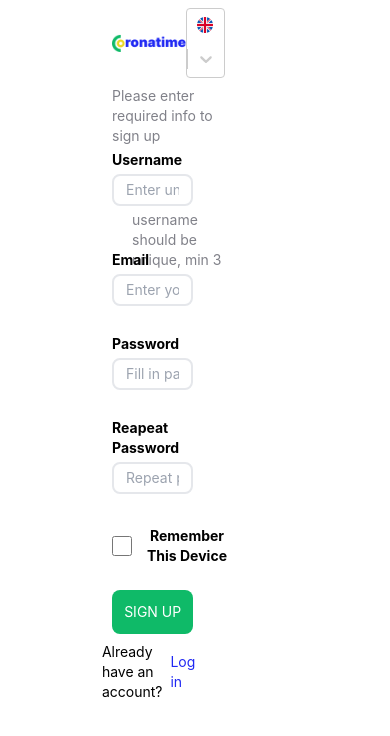
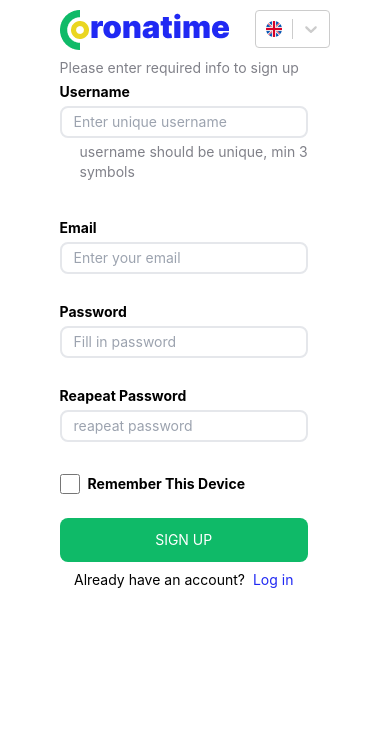
Before and after one commit to nikanoza/coronatime-nikanoza, a React (Create React App) app: page /registration in a window 390 px wide. Shown: the top 736 px of the page. Built offline with nearby package versions, Linux system fonts and the light colour scheme.

Commit message:
style: add registration page responsive

```diff
--- a/src/pages/Registration/Registration.tsx
+++ b/src/pages/Registration/Registration.tsx
@@ -67,10 +67,12 @@ const Registration = () => {
     sentRequest();
   };
   return (
-    <div className="w-full h-full flex">
-      <div className="w-3/5 h-full pt-2">
-        <div className="ml-28 flex flex-col text-sm">
-          <div className="flex items-center justify-between pr-12">
+    <div className="w-full h-full flex items-center justify-center">
+      <div className="h-full w-5/6 lg:w-3/5 pt-2 flex items-start justify-center">
+        <div
+          className="flex flex-col text-sm w-5/6 justify-between"
+        >
+          <div className="flex items-center justify-between 2xl:mt-10">
             <img src={Coronatime} alt="" className="" />
             <Language />
           </div>
@@ -78,13 +80,13 @@ const Registration = () => {
           <div className="mt-1 text-[#808189]">
             {t('Please enter required info to sign up')}
           </div>
-          <form onSubmit={handleSubmit(onSubmit)}>
+          <form onSubmit={handleSubmit(onSubmit)} className="lg:mt-5">
             <Input
               label="username"
               className="mt-1 flex flex-col"
-              inputClass={`w-4/6 pt-1 pb-1 pl-3 pr-3 mt-1 border-2 rounded-lg focus:border-[#2029F3] ${setErrorStyle(
+              inputClass={`w-11/12 lg:w-1/2 pt-1 pb-1 pl-3 pr-3 mt-1 border-2 rounded-lg focus:border-[#2029F3] ${setErrorStyle(
                 errors.username,
-                touchedFields.username
+                touchedFields.username && getValues('username') !== ''
               )} outline-none`}
               text={t('username')}
               type="text"
@@ -97,7 +99,11 @@ const Registration = () => {
                   message: t('username should be unique, min 3 symbols'),
                 },
               }}
-              correct={!errors.username && touchedFields.username}
+              correct={
+                !errors.username &&
+                touchedFields.username &&
+                getValues('username') !== ''
+              }
               iconClass="w-4 h-4 -ml-6"
             />
             <div className="mt-1 text-[#CC1E1E] h-5 ml-5 flex gap-3">
@@ -110,17 +116,21 @@ const Registration = () => {
             </div>
             <Input
               label="email"
-              className="mt-5 flex flex-col"
-              inputClass={`w-4/6 pt-1 pb-1 pl-3 pr-3 mt-1 border-2 rounded-lg focus:border-[#2029F3] ${setErrorStyle(
+              className="mt-14 md:mt-6 flex flex-col"
+              inputClass={`w-11/12 lg:w-1/2 pt-1 pb-1 pl-3 pr-3 mt-1 border-2 rounded-lg focus:border-[#2029F3] ${setErrorStyle(
                 errors.email,
-                touchedFields.email
+                touchedFields.email && getValues('email') !== ''
               )} outline-none`}
               text={t('email')}
               type="email"
               placeholder={t('Enter your email')}
               register={register}
               validations={{ required: t('field is ampty') }}
-              correct={!errors.email && touchedFields.email}
+              correct={
+                !errors.email &&
+                touchedFields.email &&
+                getValues('email') !== ''
+              }
               iconClass="w-4 h-4 -ml-6"
             />
             <div className="mt-1 text-[#CC1E1E] h-5 ml-5 flex gap-3">
@@ -130,9 +140,9 @@ const Registration = () => {
             <Input
               label="password"
               className="mt-1 flex flex-col"
-              inputClass={`w-4/6 pt-1 pb-1 pl-3 pr-3 mt-1 border-2 rounded-lg focus:border-[#2029F3] ${setErrorStyle(
+              inputClass={`w-11/12 lg:w-1/2 pt-1 pb-1 pl-3 pr-3 mt-1 border-2 rounded-lg focus:border-[#2029F3] ${setErrorStyle(
                 errors.password,
-                touchedFields.password
+                touchedFields.password && getValues('password') !== ''
               )} outline-none`}
               text={t('password')}
               type="password"
@@ -145,7 +155,11 @@ const Registration = () => {
                   message: t('password should be unique, min 3 symbols'),
                 },
               }}
-              correct={!errors.password && touchedFields.password}
+              correct={
+                !errors.password &&
+                touchedFields.password &&
+                getValues('password') !== ''
+              }
               iconClass="w-4 h-4 -ml-6"
             />
             <div className="mt-1 text-[#CC1E1E] h-5 ml-5 flex gap-3">
@@ -155,13 +169,14 @@ const Registration = () => {
             <Input
               label="repeat_password"
               className="mt-1 flex flex-col"
-              inputClass={`w-4/6 pt-1 pb-1 pl-3 pr-3 mt-1 border-2 rounded-lg focus:border-[#2029F3] ${setErrorStyle(
+              inputClass={`w-11/12 lg:w-1/2 pt-1 pb-1 pl-3 pr-3 mt-1 border-2 rounded-lg focus:border-[#2029F3] ${setErrorStyle(
                 errors.repeat_password,
-                touchedFields.repeat_password
+                touchedFields.repeat_password &&
+                  getValues('repeat_password') !== ''
               )} outline-none`}
               text={t('reapeat password')}
               type="password"
-              placeholder="Repeat password"
+              placeholder={t('reapeat password')}
               register={register}
               validations={{
                 required: t('field is ampty'),
@@ -171,7 +186,11 @@ const Registration = () => {
                     t('password did not match'),
                 },
               }}
-              correct={!errors.repeat_password && touchedFields.repeat_password}
+              correct={
+                !errors.repeat_password &&
+                touchedFields.repeat_password &&
+                getValues('repeat_password') !== ''
+              }
               iconClass="w-4 h-4 -ml-6"
             />
             <div className="mt-1 text-[#CC1E1E] h-5 ml-5 flex gap-3">
@@ -189,13 +208,16 @@ const Registration = () => {
                 validations={{}}
               />
             </div>
-            <Button type="submit" id="sign_up" className="w-4/6">
+            <Button type="submit" id="sign_up" className="w-11/12 lg:w-1/2">
               {t('sign up')}
             </Button>
           </form>
-          <div className="flex mt-2 items-center w-3/5 justify-center">
+          <div className="flex mt-2 items-center w-11/12 justify-center lg:w-1/2">
             {t('Already have an account?')}
-            <Link to={'/login'} className="text-[#2029F3] ml-2">
+            <Link
+              to={'/login'}
+              className="text-[#2029F3] ml-2 whitespace-nowrap"
+            >
               {t('Log in')}
             </Link>
           </div>
```
